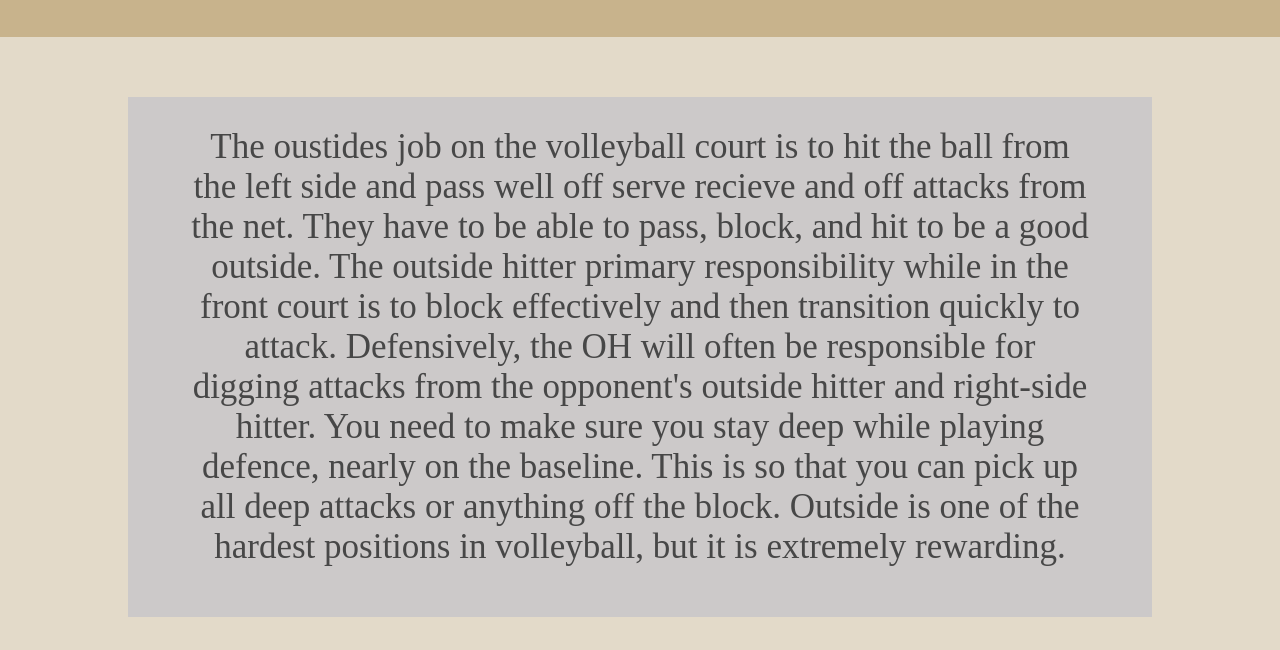
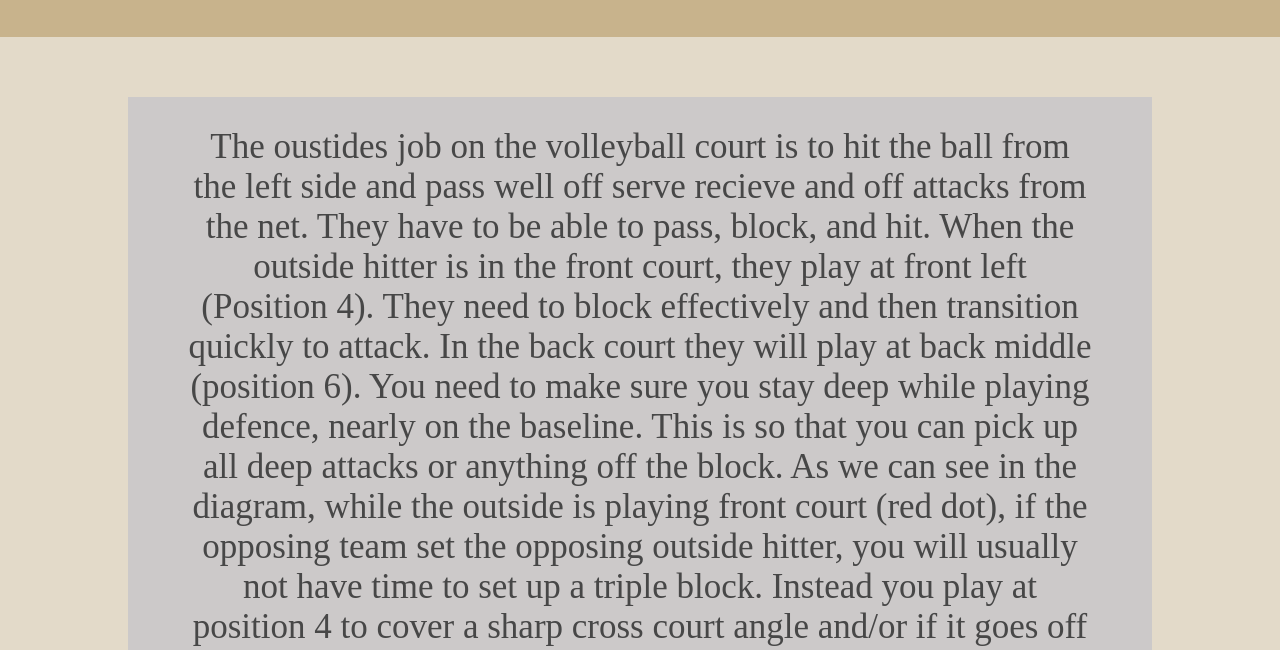
Before and after one commit to 2312121/Volleyball101Website, a plain HTML site: page outside.html in a window 1280 px wide. Shown: the part 138-788 px from the top of the page. Drawn offline with Linux system fonts and the light colour scheme.

Commit message:
Finilized my project

```diff
--- a/outside.html
+++ b/outside.html
@@ -16,8 +16,8 @@
     <section class="background-color">
         <div class="position-background">
             <div class="position-text">
-                <p>The oustides job on the volleyball court is to hit the ball from the left side and pass well off serve recieve and off attacks from the net. They have to be able to pass, block, and hit to be a good outside.
-                The outside hitter primary responsibility while in the front court is to block effectively and then transition quickly to attack. Defensively, the OH will often be responsible for digging attacks from the opponent's outside hitter and right-side hitter. You need to make sure you stay deep while playing defence, nearly on the baseline. This is so that you can pick up all deep attacks or anything off the block. Outside is one of the hardest positions in volleyball, but it is extremely rewarding.</p>
+                <p>The oustides job on the volleyball court is to hit the ball from the left side and pass well off serve recieve and off attacks from the net. They have to be able to pass, block, and hit.
+                When the outside hitter is in the front court, they play at front left (Position 4). They need to block effectively and then transition quickly to attack. In the back court they will play at back middle (position 6). You need to make sure you stay deep while playing defence, nearly on the baseline. This is so that you can pick up all deep attacks or anything off the block. As we can see in the diagram, while the outside is playing front court (red dot), if the opposing team set the opposing outside hitter, you will usually not have time to set up a triple block. Instead you play at position 4 to cover a sharp cross court angle and/or if it goes off the block or along the net. This is a very important position defensively. Also this allows you to transition quickly to attack (as show with the arrows).</p>
 
             </div>
         </div>
```
Also changed, not shown: Volleyball101images/Libero-diagram.JPG, Volleyball101images/Middle-diagram.JPG, Volleyball101images/Opposite-diagram.JPG, Volleyball101images/outside-diagram.JPG, Volleyball101images/setter-diagram.JPG.
